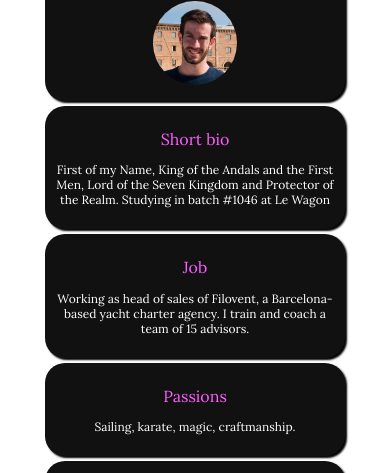
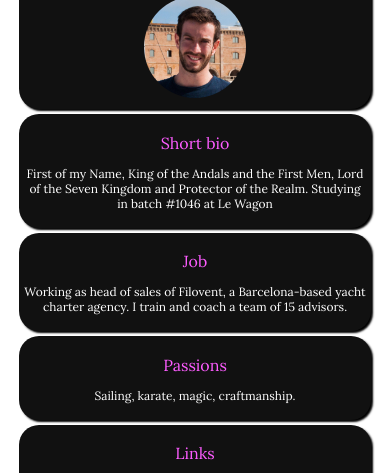
Before and after one commit to FrancoisLillet/profile, a plain HTML site: page index.html in a window 390 px wide. Shown: the part 72-545 px from the top of the page. Drawn offline with Linux system fonts and the light colour scheme.

Commit message:
Changed the margin for small screens.

```diff
--- a/style.css
+++ b/style.css
@@ -127,4 +127,9 @@ button:active {
   body {
     font-size: 12px;
   }
+
+  .container {
+    margin: 5px 3%;
+    padding: 5px;
+  }
 }
```
